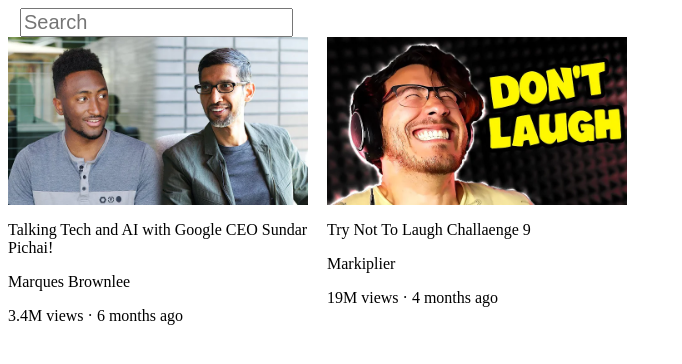
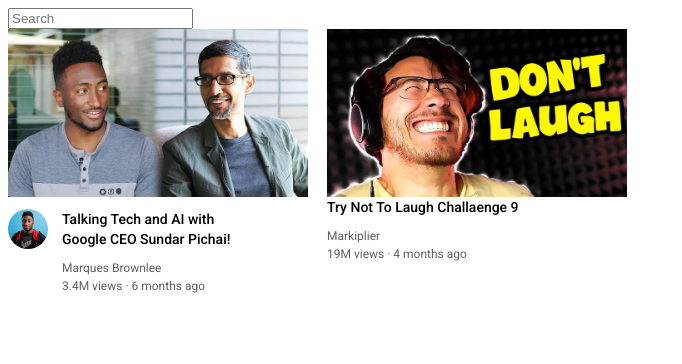
Before and after one commit to RichardSkoda/Web_course, a PHP site: page /zoutube.html in a window 1280 px wide. Shown: the top 364 px of the page, without its empty margins (0-682 px from the left). Run offline with PHP 8.4, Linux system fonts and the light colour scheme.

Commit message:
Add Nested_Layouts_Technique to Zoutube.

```diff
--- a/Zoutube/style.css
+++ b/Zoutube/style.css
@@ -1,16 +1,24 @@
+p {
+  font-family: Roboto, Arial;
+  margin-top: 0;
+  margin-bottom: 0;
+}
+
 .thumbnail {
   width: 300px;
   display: block;
 }
 
-.search-bar {
-  font-size: 20px;
-  margin-left: 12px;
-  display: block;
+.video-title {
+  margin-top: 0;
+  font-size: 14px;
+  font-weight: 500;
+  line-height: 20px;
+  margin-bottom: 12px;
 }
 
-.video-title {
-  width: 300px;
+.search-bar {
+  display: block;
 }
 
 .video-preview {
@@ -19,3 +27,33 @@
   vertical-align: top;
   margin-right: 15px;
 }
+
+.channel-picture {
+  display: inline-block;
+  width: 50px;
+  vertical-align: top;
+}
+
+.video-info {
+  display: inline-block;
+  width: 200px;
+}
+
+.profile-picture {
+  width: 40px;
+  border-radius: 50px;
+}
+
+.thumbnail-row {
+  margin-bottom: 12px;
+}
+
+.video-author,
+.video-stats {
+  font-size: 12px;
+  color: rgb(96, 96, 96);
+}
+
+.video-author {
+  margin-bottom: 4px;
+}
--- a/Zoutube/zoutube.html
+++ b/Zoutube/zoutube.html
@@ -2,17 +2,28 @@
 <html>
   <head>
     <title>ZouTube.com</title>
+
+    <link rel="preconnect" href="https://fonts.googleapis.com">
+    <link rel="preconnect" href="https://fonts.gstatic.com" crossorigin>
+    <link href="https://fonts.googleapis.com/css2?family=Roboto:wght@400;500;700&display=swap" rel="stylesheet">
+
     <link rel="stylesheet" href="style.css">
   </head>
   <body>
     <input class="search-bar" type="text" placeholder="Search">
+
     <div class="video-preview">
+      <div class="thumbnail-row">
         <img class="thumbnail" src="Images/thumbnail-1.webp">
-
+      </div>
+      <div>
+        <div class="channel-picture">
+          <img class="profile-picture" src="channel-pictures/channel-1.jpeg">
+        </div>
+        <div class="video-info">
           <p class="video-title">
           Talking Tech and AI with Google CEO Sundar Pichai!
           </p>
-
           <p class="video-author">
             Marques Brownlee
           </p>
@@ -21,6 +32,10 @@
             3.4M views &#183; 6 months ago
           </p>
         </div>
+      </div>
+    </div>
+
+
 
     <div class="video-preview">
       <img class="thumbnail" src="Images/thumbnail-2.webp">
```
Also changed, not shown: Zoutube/channel-pictures/channel-1.jpeg (added). Lines whose indentation alone changed are shown as unchanged.
